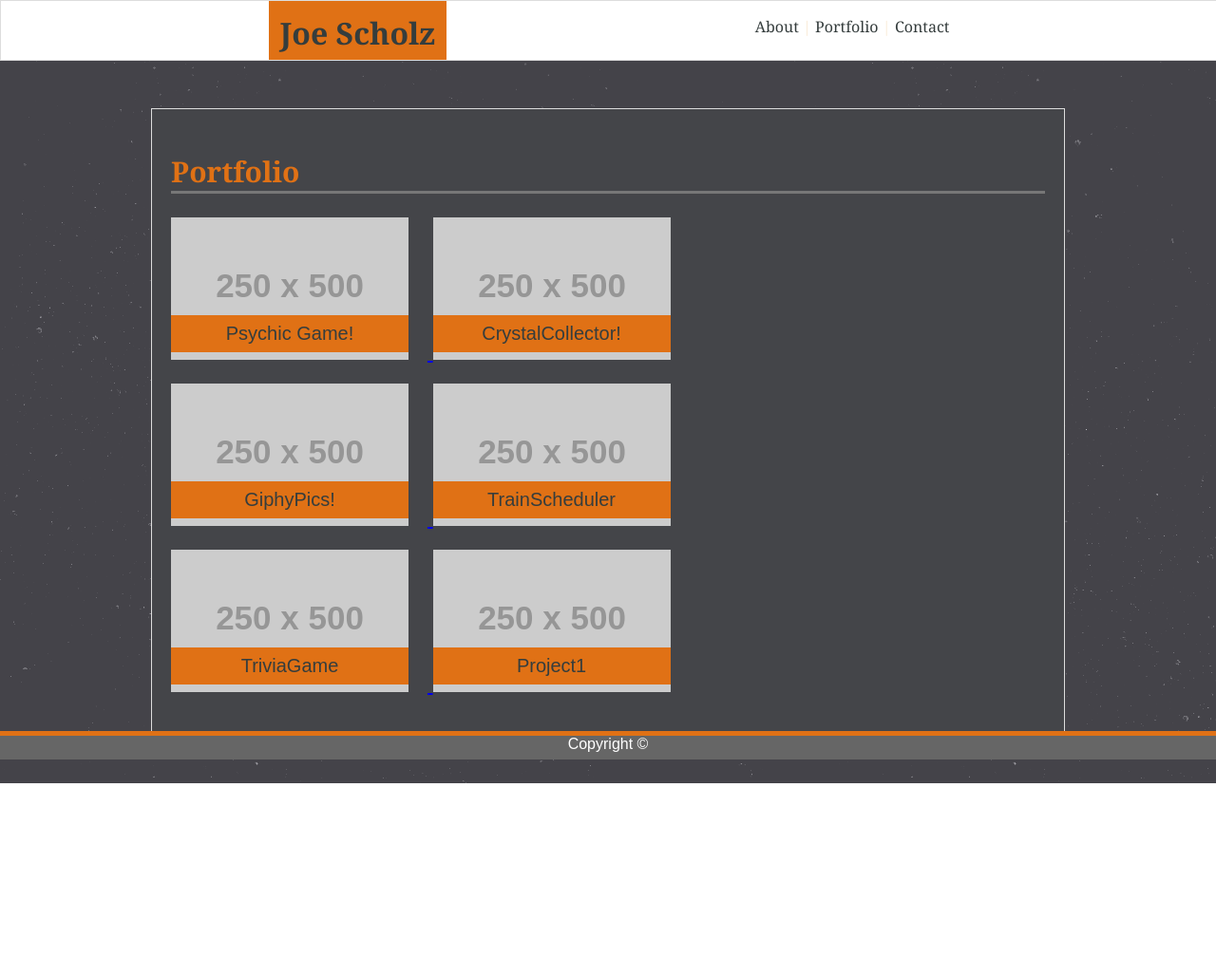
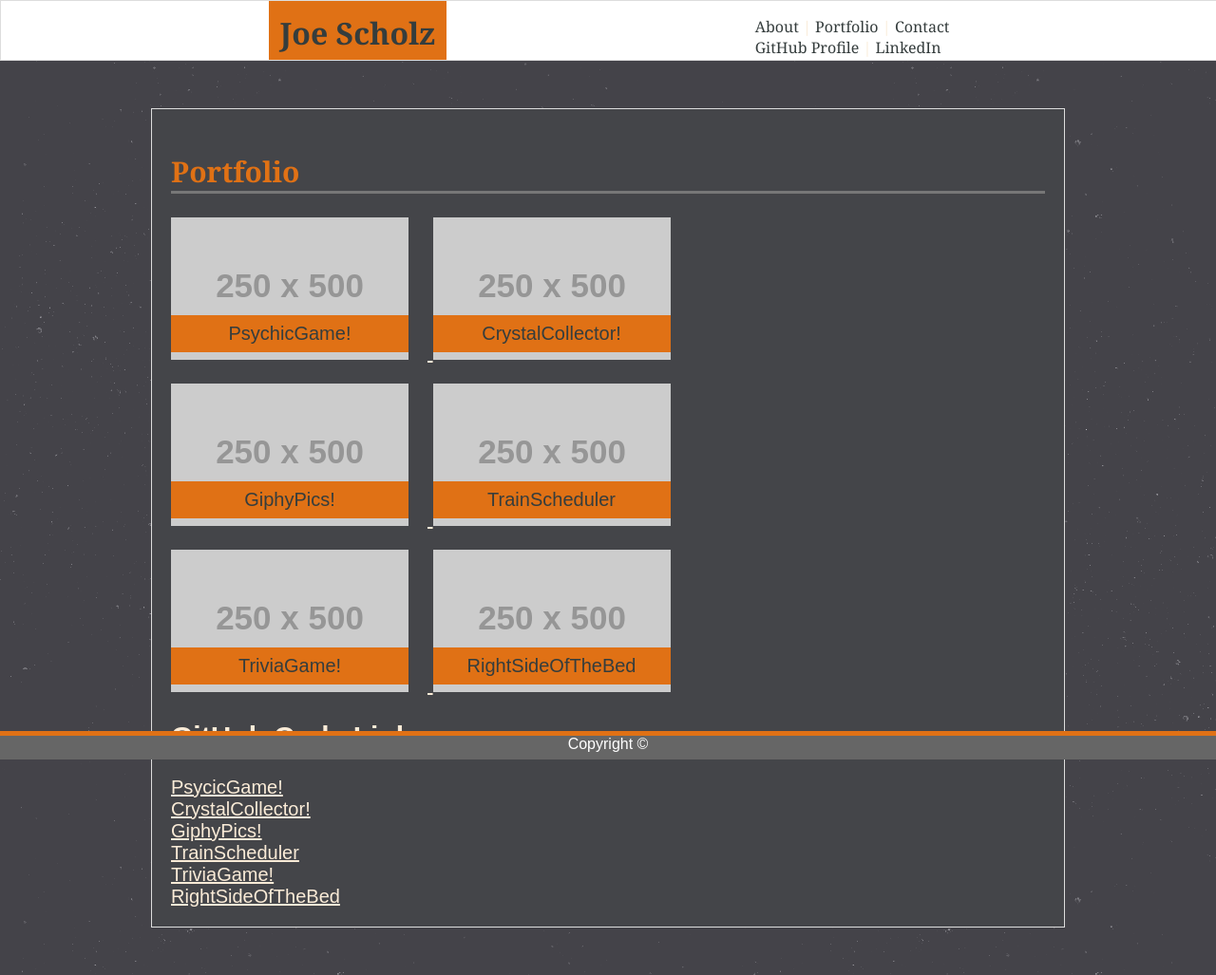
Before and after one commit to JoeScholz/Responsive-Portfolio, a plain HTML site: page portfolio.html in a window 1280 px wide. Shown: the whole page at 95% size. Before the commit the page ends 825 px from the top, so only its background shows below. Drawn offline with Linux system fonts and the light colour scheme; placeholder pictures from the web are drawn by us.

Commit message:
gitHub links

```diff
--- a/assets/css/style.css
+++ b/assets/css/style.css
@@ -4,6 +4,10 @@ body {
     background-image: url(../images/stardust.png);
     margin: 0;
     padding: 0;
+    color: antiquewhite;
+}
+
+a {
     color: antiquewhite;
 }
 
--- a/portfolio.html
+++ b/portfolio.html
@@ -21,6 +21,9 @@
       <a href="index.html">About</a> |
       <a href="portfolio.html">Portfolio</a> |
       <a href="contact.html">Contact</a>
+      <br>
+      <a href="https://github.com/JoeScholz" target="_blank">GitHub Profile</a> |
+      <a href="https://www.linkedin.com/in/joe-scholz/" target="_blank">LinkedIn</a>
     </div>
   </div>
   </div>
@@ -36,7 +39,7 @@
         <a href="https://joescholz.github.io/Psychic-Game/">
         <div class="imageContainer imageA" style="background-image:url(https://via.placeholder.com/250x500)">
             <div class="caption">
-                <span>Psychic Game!</span>
+                <span>PsychicGame!</span>
             </div>
         </div>
         </a>
@@ -74,17 +77,33 @@
                 <a href="https://joescholz.github.io/TriviaGame/">
                 <div class="imageContainer imageA" style="background-image:url(https://via.placeholder.com/250x500)">
                     <div class="caption">
-                        <span>TriviaGame</span>
+                        <span>TriviaGame!</span>
                     </div>
                 </div>
                 </a>
                 <a href="https://cait-sidener.github.io/Project1/">
                     <div class="imageContainer imageA" style="background-image:url(https://via.placeholder.com/250x500)">
                         <div class="caption">
-                            <span>Project1</span>
+                            <span>RightSideOfTheBed</span>
                         </div>
                     </div>
                     </a>
+        </div>
+        <div>
+            <h2>GitHub Code Links:</h2>
+            <div id="codeLinks">
+                <a href="https://github.com/JoeScholz/Psychic-Game.git">PsycicGame!</a>
+                <br>
+                <a href="https://github.com/JoeScholz/unit-4-game.git">CrystalCollector!</a>
+                <br>
+                <a href="https://github.com/JoeScholz/GiphyPics.git">GiphyPics!</a>
+                <br>
+                <a href="https://github.com/JoeScholz/TrainScheduler.git">TrainScheduler</a>
+                <br>
+                <a href="https://github.com/JoeScholz/TriviaGame.git">TriviaGame!</a>
+                <br>
+                <a href="https://github.com/cait-sidener/Right-Side-of-the-Bed.git">RightSideOfTheBed</a>
+            </div>
         </div>
         </div>
 
```
Also changed, not shown: index.html (+3 -0 lines).
